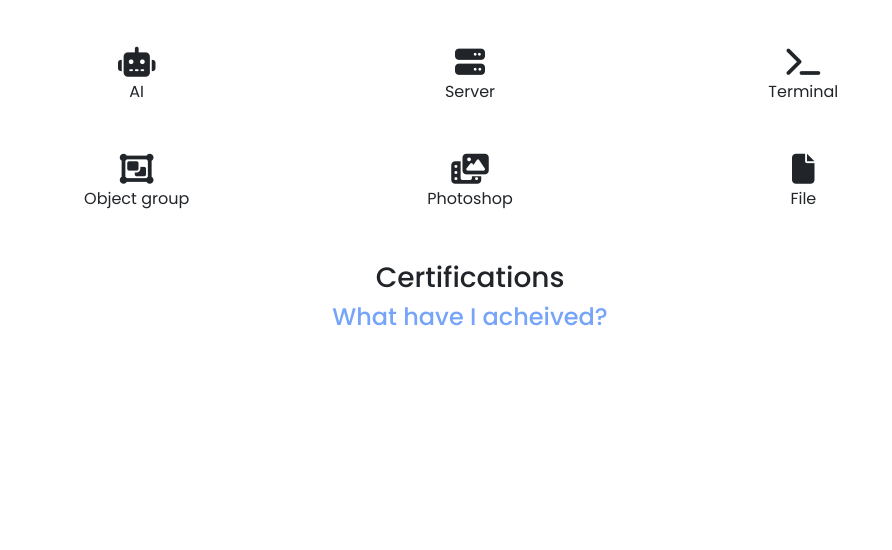
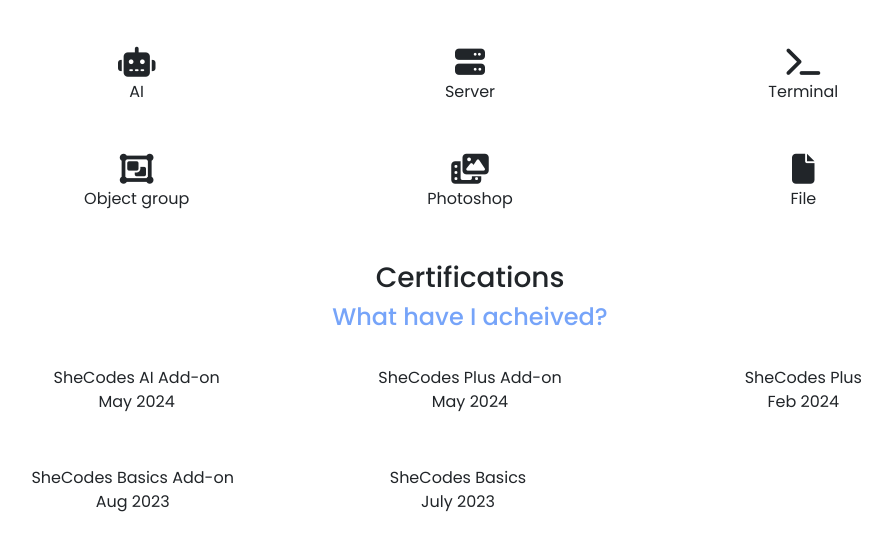
Before and after one commit to cass430/Portfolio, a plain HTML site: page skills.html in a window 1280 px wide. Shown: the part 631-1181 px from the top of the page, without its empty margins (170-1062 px from the left). Before the commit the page ends 971 px from the top, so only its background shows below. Drawn offline with nearby package versions, Linux system fonts and the light colour scheme.

Commit message:
certification css and html

```diff
--- a/assets/main.css
+++ b/assets/main.css
@@ -305,6 +305,31 @@
 .skills-heading {
   margin-bottom: 30px;
 }
+
+/* Certs */
+
+.col-container {
+  text-align: center;
+  position: relative;
+  display: flex; /* Use flexbox */
+  justify-content: center; /* Center horizontally */
+  align-items: center; /* Center vertically */
+  height: 100%; /* Ensure the container takes up full height of its parent */
+}
+
+.certs {
+  width: 300px;
+  height: 100px;
+  display: flex; /* Use flexbox for text centering */
+  justify-content: center; /* Center text horizontally */
+  align-items: center; /* Center text vertically */
+}
+
+.certs:hover {
+  background-color: #dbe6f9;
+  color: #76a4f9;
+}
+
 @media only screen and (max-width: 768px) {
   .navigation {
     display: none;
--- a/skills.html
+++ b/skills.html
@@ -185,4 +185,58 @@
 
     <h3> Certifications</h3>
     <h4> <span>What have I acheived? </span></h4>
+    <div class="container certificates">
+      <div class="row">
+        <div class="col col-container">
+          <div class="certs">
+SheCodes AI Add-on <br/>
+May 2024
+          </div>
+        </div>
+        <div class="col col-container">
+          <div class="certs">
+SheCodes Plus Add-on<br/>
+May 2024
+          </div>
+        </div>
+<div class="col col-container">
+          <div class="certs">
+SheCodes Plus<br/>
+Feb 2024
+          </div>
+        </div>
+        <div class="row">
+<div class="col col-container">
+          <div class="certs">
+SheCodes Basics Add-on <br/>
+Aug 2023
+          </div>
+        </div>
+        <div class="col col-container">
+          <div class="certs">
+SheCodes Basics <br/>
+July 2023
+          </div>
+        </div>
+         <div class="col col-container">
+          <div class="certs">
+
+          </div>
+        </div>
+
+
+
+
+
+
+
+
+
+        </div>
+
+
+
+      </div>
+
+    </div>
 </main>
```
